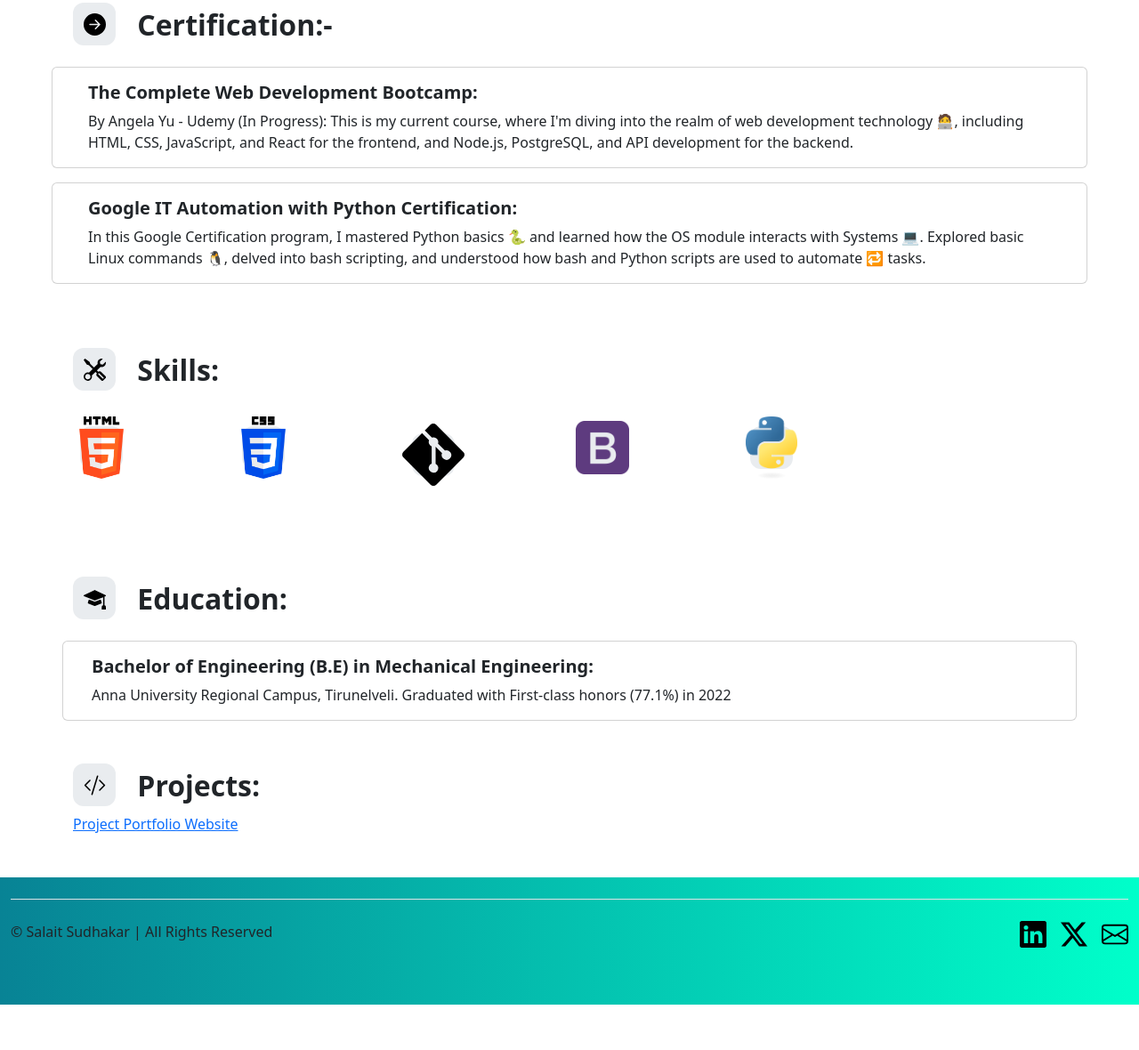
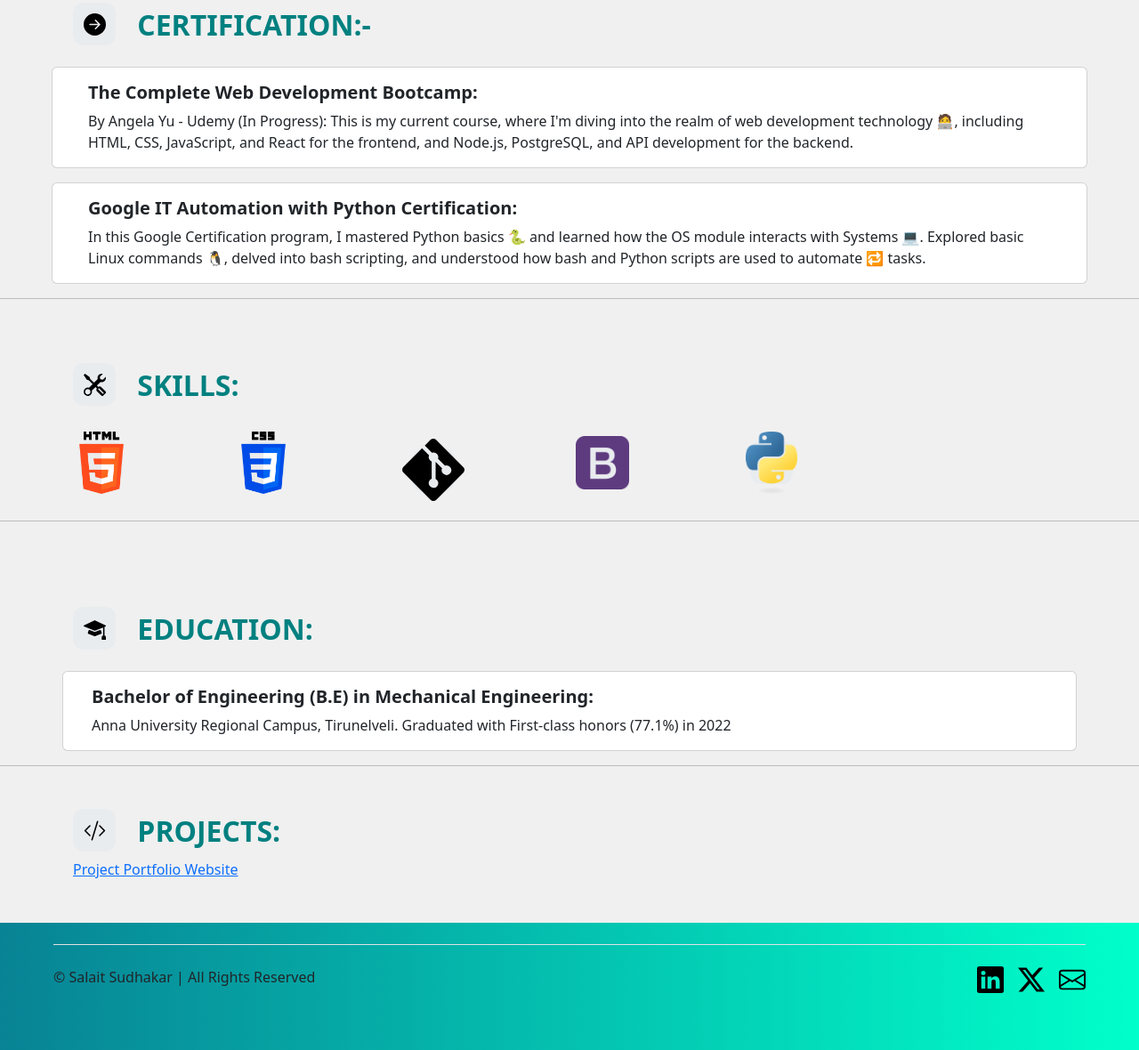
Before and after one commit to SalaitSudhakar/my-resume, a plain HTML site: page index.html in a window 1280 px wide. Shown: the part 569-1749 px from the top of the page at 89% size. Before the commit the page ends 1698 px from the top, so only its background shows below. Drawn offline with nearby package versions, Linux system fonts and the light colour scheme; a script that the page names is missing.

Commit message:
footer tex adjusted to align with other section and all the section heading colored as teal

```diff
--- a/index.html
+++ b/index.html
@@ -44,6 +44,8 @@
       </div>
     </section>
 
+
+
     <!-- Certification section-->
   <section id="certification" class="container mt-5">
     <div class="row g-5 w-80">
@@ -54,7 +56,7 @@
         >
           <img src="./images/arrow-right-circle-fill.svg" height="25px" />
         </div>
-        Certification:-
+        CERTIFICATION:-
       </h2>
       <div class="card mt-3">
         <div class="card-body">
@@ -84,6 +86,8 @@
       </div>
     </div>
   </section>
+  <hr />
+
 
   <!-- Skills section-->
   <section id="skills" class="container mt-5" >
@@ -94,7 +98,7 @@
           <div class="icon-square text-body-emphasis bg-body-secondary d-inline-flex align-items-center justify-content-center fs-4 flex-shrink-0 me-3">
             <img src="./images/tools.svg" height="25px" />
           </div>
-          Skills:
+          SKILLS:
         </h2>
       </div>
 
@@ -133,6 +137,7 @@
       </div>
     </div>
   </section>
+  <hr />
 
   <!-- Education section -->
   <section id="education" class="container mt-5">
@@ -143,7 +148,7 @@
           <div class="icon-square text-body-emphasis bg-body-secondary d-inline-flex align-items-center justify-content-center fs-4 flex-shrink-0 me-3">
             <img src="./images/mortarboard-fill.svg" height="25px" />
           </div>
-          Education:
+          EDUCATION:
         </h2>
       </div>
 
@@ -159,6 +164,7 @@
     </div>
     </div>
   </section>
+  <hr />
 
   <!-- Project section-->
   <section id="projects" class="container mt-5">
@@ -171,9 +177,9 @@
           >
             <img src="./images/code-slash.svg" height="25px" />
           </div>
-          Projects:
+          PROJECTS:
         </h2>
-        <a href="https://salaitsudhakar.github.io/html-portfolio my-5">Project Portfolio Website</a>
+        <a href="https://salaitsudhakar.github.io/html-portfolio">Project Portfolio Website</a>
       </div>
     </div>
   </section>
@@ -183,7 +189,7 @@
     <div class="row">
       <footer>
         <!-- Footer Content Goes Here -->
-        <div class="d-flex flex-column flex-sm-row justify-content-between py-4 my-4 border-top">
+        <div class="d-flex flex-column flex-sm-row justify-content-between py-4 my-4 mx-sm-5 border-top">
           <p>© Salait Sudhakar | All Rights Reserved</p>
           <ul class="list-unstyled d-flex">
             <li class="ms-3"><a class="link-body-emphasis" href="#">
--- a/style.css
+++ b/style.css
@@ -14,7 +14,7 @@ h2 {
 }
 
 h5 {
-    font-weight: 600;
+    font-weight: 900;
 }
 
 /* Default font size for larger screens */
@@ -26,3 +26,13 @@ body {
 html, body {
     overflow-x: hidden;
 }
+
+
+
+  body {
+    background-color: #f0f0f0; /* Set a background color for each section */
+  }
+
+  h2 {
+    color: teal;
+  }
```
